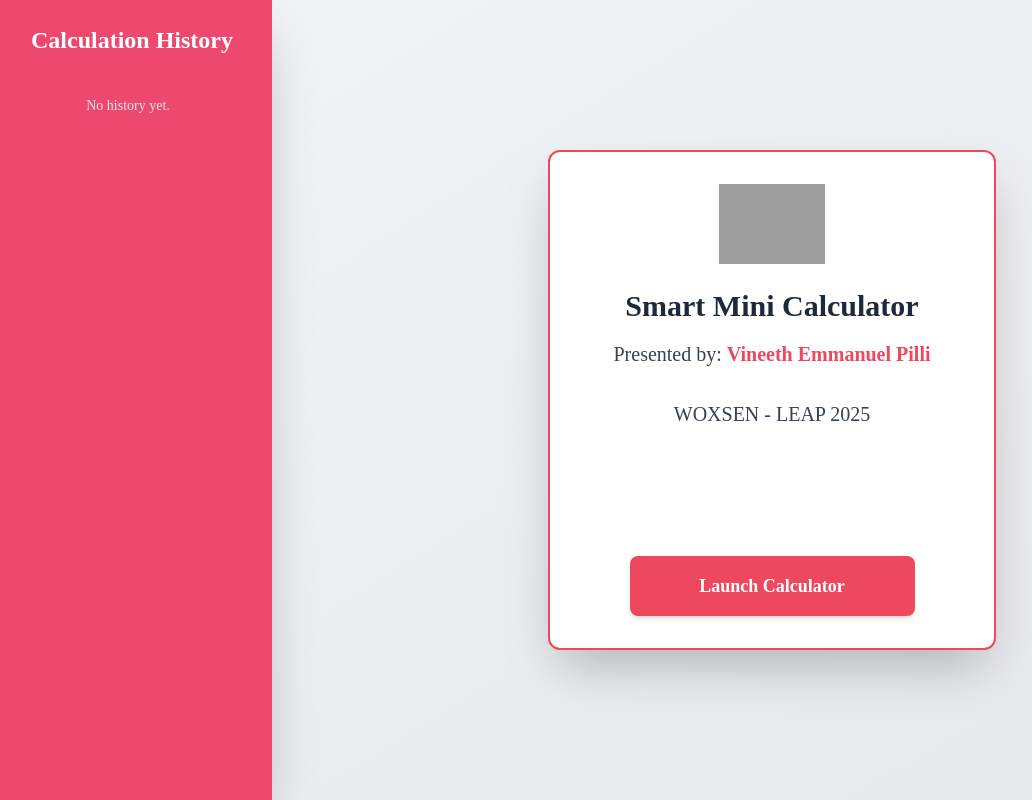
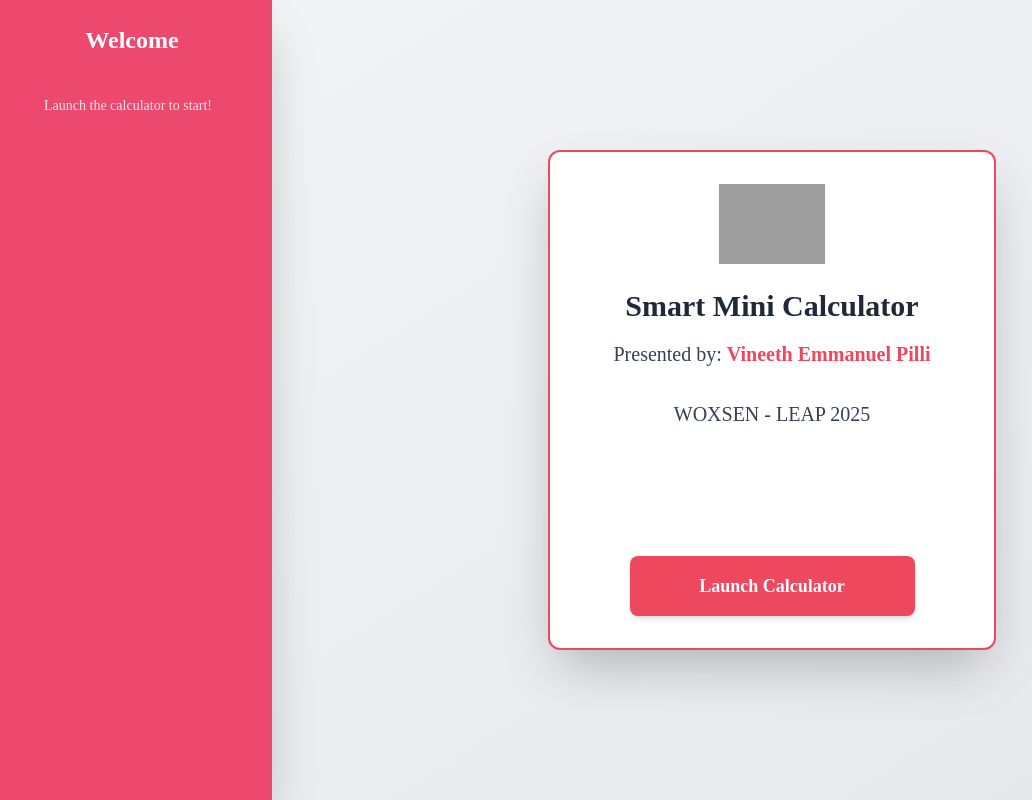
Before and after one commit to VineethEmmanuel/Smart-Mini-Calculator, a Next.js app: page / in a window 1280 px wide. Shown: the whole page, without its empty margins (8-1040 px from the left). Built offline with nearby package versions, Linux system fonts and the light colour scheme; grey boxes are pictures that could not be loaded.

Commit message:
Added Welcome message to History component

```diff
--- a/app/components/History.js
+++ b/app/components/History.js
@@ -1,16 +1,16 @@
 import React from "react";
 
-const History = ({ history, onClearHistory, onDeleteItem }) => {
+const History = ({ history, onClearHistory, onDeleteItem, showCalculator }) => {
   return (
     <div className="w-full flex flex-col h-full">
       <h2 className="text-2xl font-bold text-center mb-6">
-        Calculation History
+        {showCalculator ? "Calculation History" : "Welcome"}
       </h2>
 
       <div className="flex-grow overflow-y-auto pr-2 custom-scrollbar">
         {history.length === 0 ? (
           <p className="text-gray-200 text-sm text-center mt-4">
-            No history yet.
+            {showCalculator ? "" : "Launch the calculator to start!"}
           </p>
         ) : (
           <ul className="space-y-3">
--- a/app/page.js
+++ b/app/page.js
@@ -52,6 +52,7 @@
           history={history}
           onClearHistory={handleClearHistory}
           onDeleteItem={handleDeleteItem}
+          showCalculator={showCalculator}
         />
       </aside>
 
```
